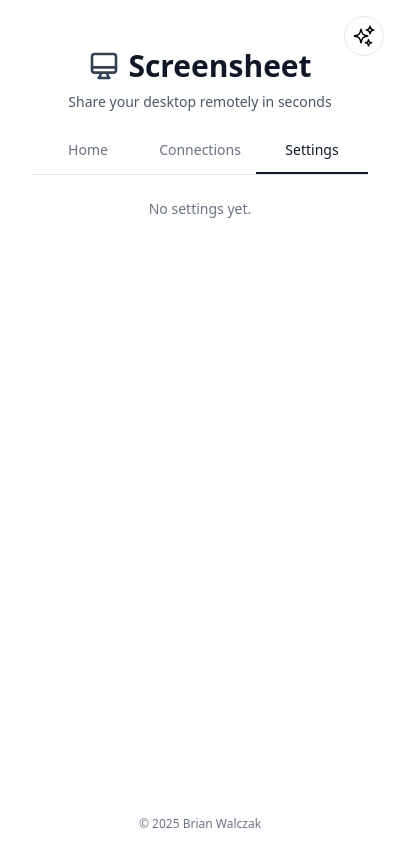
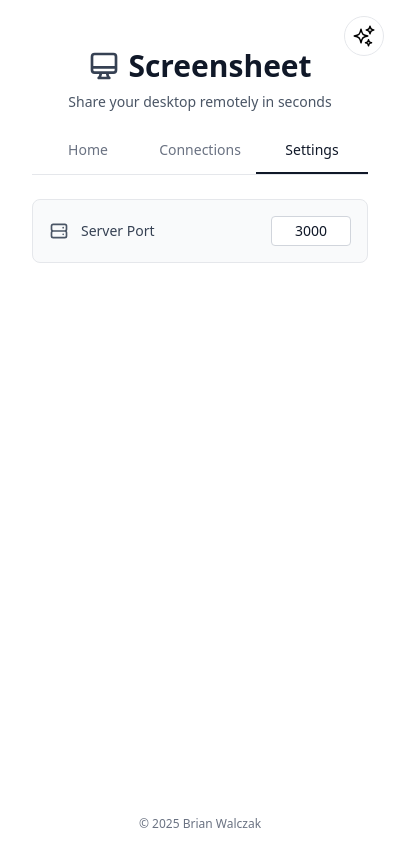
Before and after one commit to brianwalczak/Screensheet, an Electron app: page app/index.html in a window 400 px wide. Both pictures are taken after a click on the button "Settings". Drawn offline with Linux system fonts and the light colour scheme.

Commit message:
Add settings page

```diff
--- a/app/index.html
+++ b/app/index.html
@@ -162,19 +162,6 @@
                 class="inline-block h-4 w-4 transform rounded-full bg-white transition-transform translate-x-6"></span>
             </button>
           </div>
-
-          <div class="flex items-center justify-between pt-2 border-t border-gray-200">
-            <div class="flex items-center space-x-3">
-              <svg class="w-5 h-5 text-gray-600" fill="none" stroke="currentColor" viewBox="0 0 24 24">
-                <path stroke-linecap="round" stroke-linejoin="round" stroke-width="2"
-                  d="M5 12h14M5 12a2 2 0 01-2-2V6a2 2 0 012-2h14a2 2 0 012 2v4a2 2 0 01-2 2M5 12a2 2 0 00-2 2v4a2 2 0 002 2h14a2 2 0 002-2v-4a2 2 0 00-2-2m-2-4h.01M17 16h.01">
-                </path>
-              </svg>
-              <span for="port" class="text-sm font-medium text-gray-700">Server Port</span>
-            </div>
-            <input type="number" id="port" min="1024" max="65535" value="3000"
-              class="w-20 bg-white border border-gray-300 text-gray-900 text-sm text-center py-1 px-2 rounded focus:outline-none focus:border-gray-400 transition-colors" />
-          </div>
         </div>
       </div>
     </div>
@@ -247,8 +234,22 @@
     </div>
 
     <div class="settings tab p-8 pt-0 hidden">
-      <div class="text-center text-gray-500">
-        <p class="text-sm">No settings yet.</p>
+      <div class="space-y-3">
+        <div
+          class="settings-div bg-gray-50 border border-gray-200 rounded-lg p-4 space-y-3 transition-colors duration-500 ease-in-out">
+          <div class="flex items-center justify-between">
+            <div class="flex items-center space-x-3">
+              <svg class="w-5 h-5 text-gray-600" fill="none" stroke="currentColor" viewBox="0 0 24 24">
+                <path stroke-linecap="round" stroke-linejoin="round" stroke-width="2"
+                  d="M5 12h14M5 12a2 2 0 01-2-2V6a2 2 0 012-2h14a2 2 0 012 2v4a2 2 0 01-2 2M5 12a2 2 0 00-2 2v4a2 2 0 002 2h14a2 2 0 002-2v-4a2 2 0 00-2-2m-2-4h.01M17 16h.01">
+                </path>
+              </svg>
+              <span for="port" class="text-sm font-medium text-gray-700">Server Port</span>
+            </div>
+            <input type="number" id="port" min="1024" max="65535" value="3000"
+              class="w-20 bg-white border border-gray-300 text-gray-900 text-sm text-center py-1 px-2 rounded focus:outline-none focus:border-gray-400 transition-colors" />
+          </div>
+        </div>
       </div>
     </div>
 
--- a/index.js
+++ b/index.js
@@ -177,6 +177,7 @@ ipcMain.handle('settings:update', async (event, modified) => {
 
 // -- Express Server -- //
 
+app.set('trust proxy', true);
 app.use(express.static(path.join(__dirname, 'public')));
 
 // Handle new viewer connections to the page
```
Also changed, not shown: app/output.css, public/output.css.
